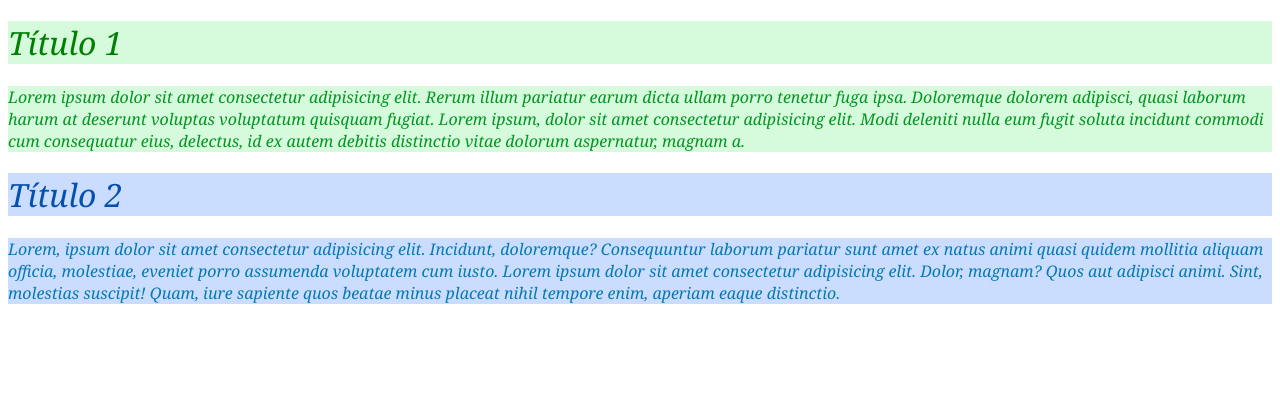
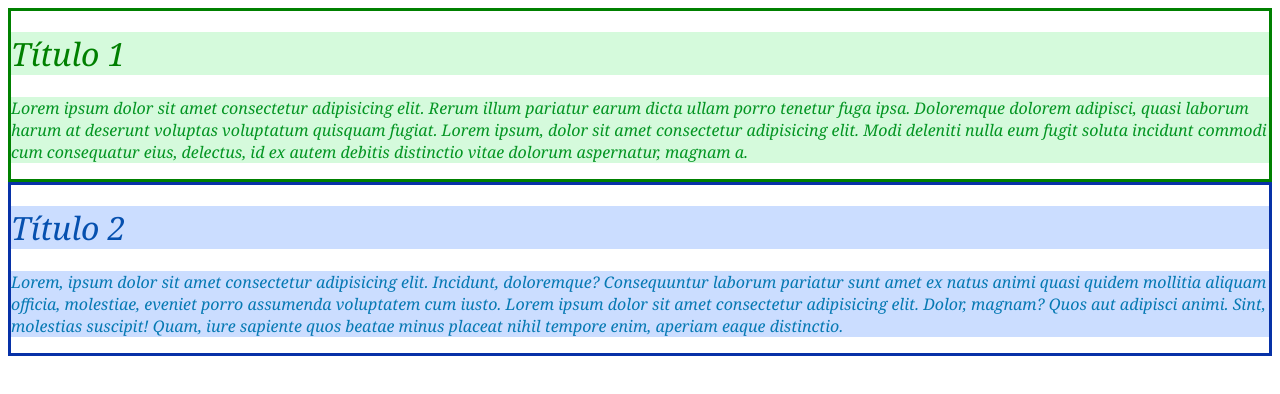
Before and after one commit to istchuk/codigos-istchuk-dw, a plain HTML site: page códigos/1 BIMESTRE/2024-04-04/seletores.html in a window 1280 px wide. Drawn offline with Linux system fonts and the light colour scheme.

Commit message:
quadro adicionado

```diff
--- a/códigos/1 BIMESTRE/2024-04-04/seletores.css
+++ b/códigos/1 BIMESTRE/2024-04-04/seletores.css
@@ -27,3 +27,11 @@ h1 {
 .fundo-azul {
     background-color: rgb(203, 221, 255);
 }
+
+.quadro {
+    border: 3px solid green;
+}
+
+.quadro-azul {
+    border: 3px solid rgb(7, 49, 167);
+}
--- a/códigos/1 BIMESTRE/2024-04-04/seletores.html
+++ b/códigos/1 BIMESTRE/2024-04-04/seletores.html
@@ -10,16 +10,18 @@
 </head>
 <body>
 
-    <div>
+    <div class = "quadro">
         <h1 class="destaque">Título 1</h1>
 
         <p class="destaque cor-primaria">Lorem ipsum dolor sit amet consectetur adipisicing elit. Rerum illum pariatur earum dicta ullam porro tenetur fuga ipsa. Doloremque dolorem adipisci, quasi laborum harum at deserunt voluptas voluptatum quisquam fugiat. Lorem ipsum, dolor sit amet consectetur adipisicing elit. Modi deleniti nulla eum fugit soluta incidunt commodi cum consequatur eius, delectus, id ex autem debitis distinctio vitae dolorum aspernatur, magnam a.</p>
     </div>
 
-
-    <h1 id="titulo_especial"
+    <div class="quadro-azul">
+        <h1 id="titulo_especial"
         class="fundo-azul">Título 2</h1>
 
     <p class="fundo-azul cor-secundaria">Lorem, ipsum dolor sit amet consectetur adipisicing elit. Incidunt, doloremque? Consequuntur laborum pariatur sunt amet ex natus animi quasi quidem mollitia aliquam officia, molestiae, eveniet porro assumenda voluptatem cum iusto. Lorem ipsum dolor sit amet consectetur adipisicing elit. Dolor, magnam? Quos aut adipisci animi. Sint, molestias suscipit! Quam, iure sapiente quos beatae minus placeat nihil tempore enim, aperiam eaque distinctio.</p>
+    </div>
+
 </body>
 </html>
```
